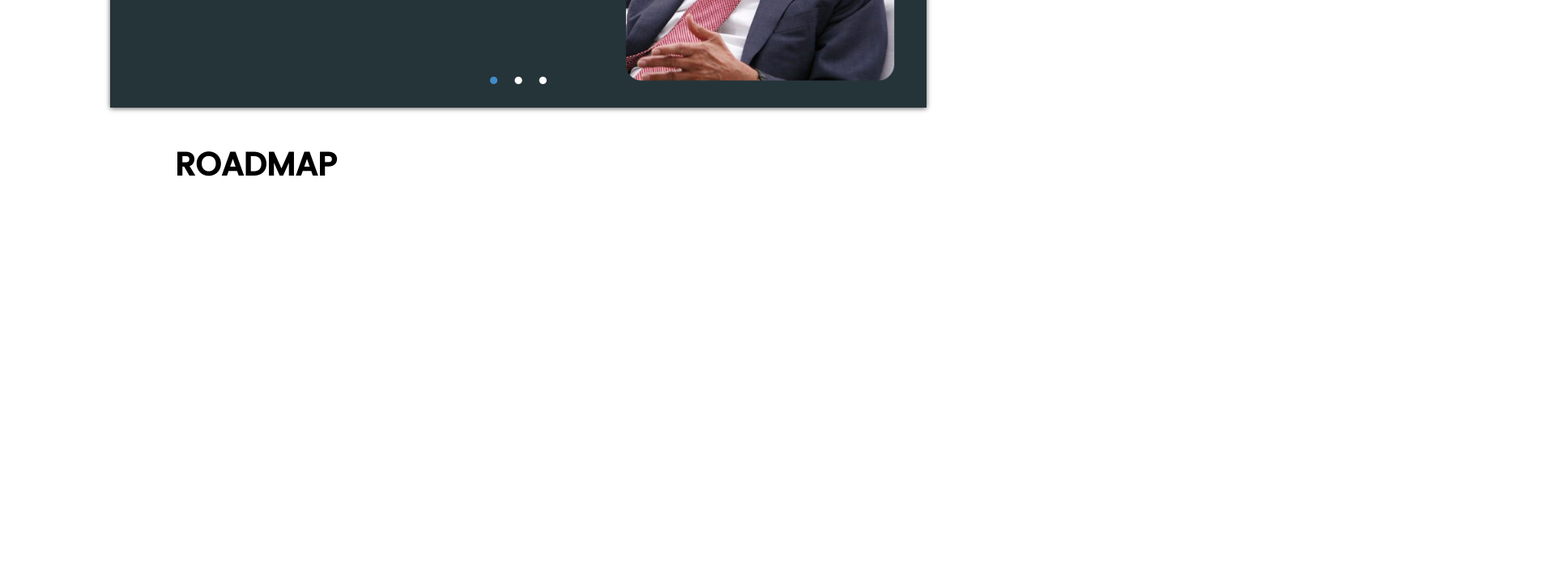
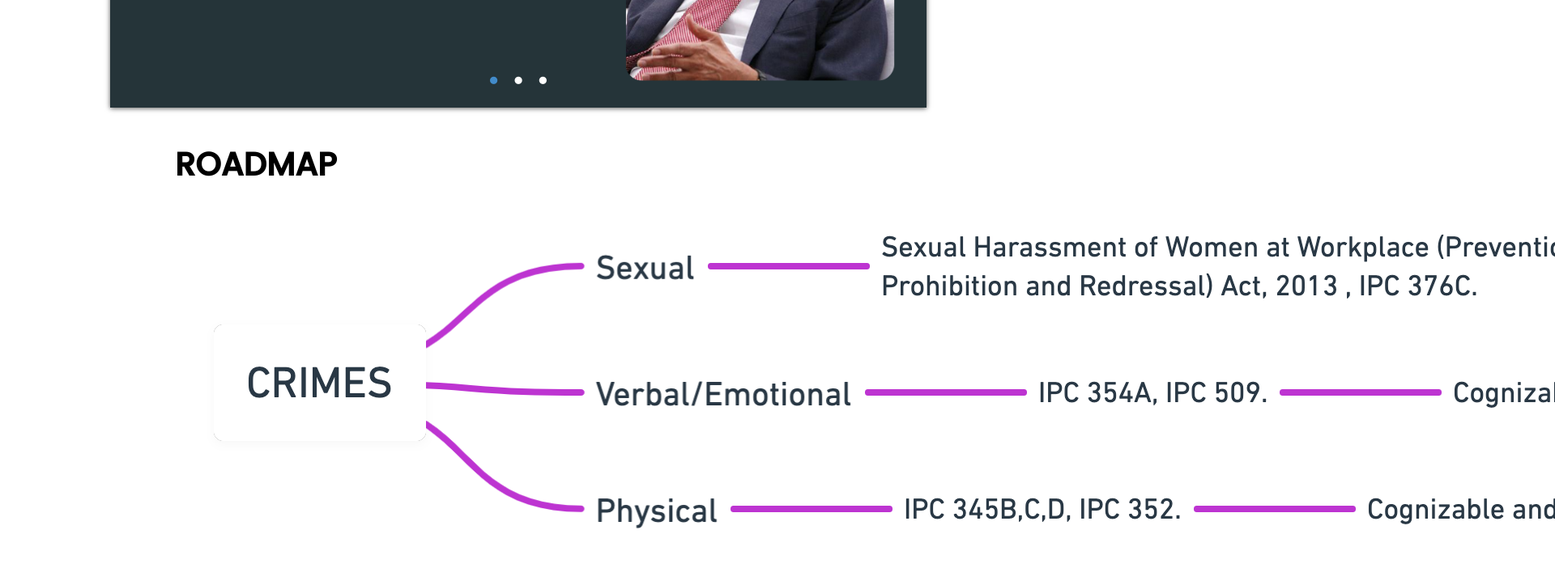
Before and after one commit to MuggleHead/Hackcovit, a plain HTML site: page takeaction.html in a window 1280 px wide. Shown: the part 1112-1835 px from the top of the page at 81% size, 1920 px wide, since content can reach past the window. Before the commit the page ends 1412 px from the top, so only its background shows below. Drawn offline with Linux system fonts and the light colour scheme.

Commit message:
roadmap added with an overflow error

```diff
--- a/takeaction.html
+++ b/takeaction.html
@@ -116,7 +116,7 @@
     <div class="roadmap">
       <h2>ROADMAP</h2>
       <div class="roadmap-img">
-        <img src="" alt="">
+        <img src="imagess/roadmap.png" alt="roadmap of justice">
       </div>
     </div>
   </div>
```
Also changed, not shown: imagess/roadmap.png (added), imagess/roadmap_new.png (added), 1 other file.
